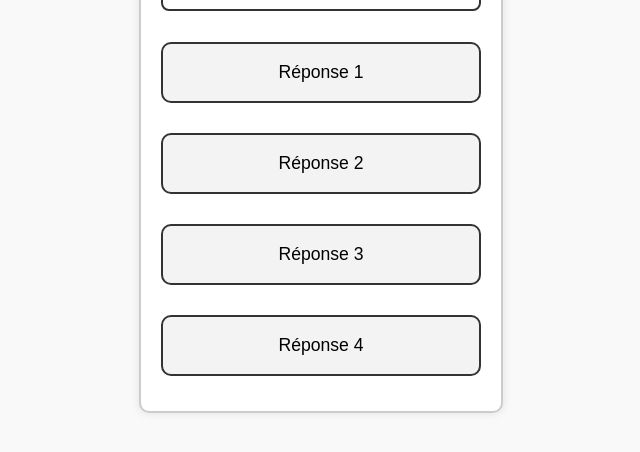
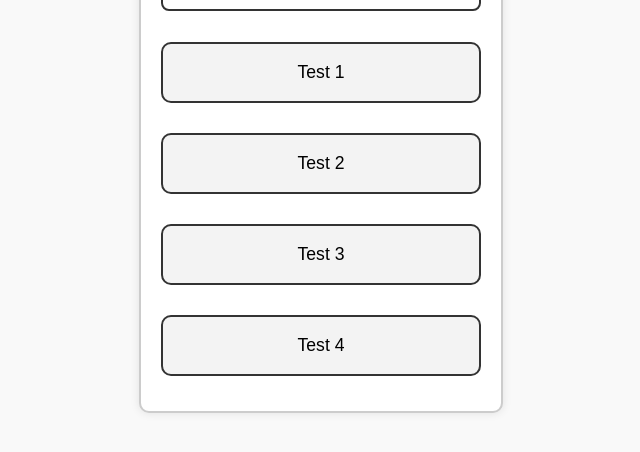
Before and after one commit to MounKilian/Quizium-Client, a website: page index.html in a window 1280 px wide. Shown: the part 222-674 px from the top of the page, without its empty margins (319-959 px from the left). Drawn offline with nearby package versions, Linux system fonts and the light colour scheme; no server answers.

Commit message:
test new value

```diff
--- a/index.html
+++ b/index.html
@@ -12,10 +12,10 @@
     <div class="container">
         <h2>CHOISIR LA RÉPONSE</h2>
 
-        <button class="answer-btn" id="rep1" value="réponse1">Réponse 1</button>
-        <button class="answer-btn" id="rep2" value="réponse2">Réponse 2</button>
-        <button class="answer-btn" id="rep3" value="réponse3">Réponse 3</button>
-        <button class="answer-btn" id="rep4" value="réponse4">Réponse 4</button>
+        <button class="answer-btn" id="rep1" value="réponse1">Test 1</button>
+        <button class="answer-btn" id="rep2" value="réponse2">Test 2</button>
+        <button class="answer-btn" id="rep3" value="réponse3">Test 3</button>
+        <button class="answer-btn" id="rep4" value="réponse4">Test 4</button>
 
     </div>
 
```
